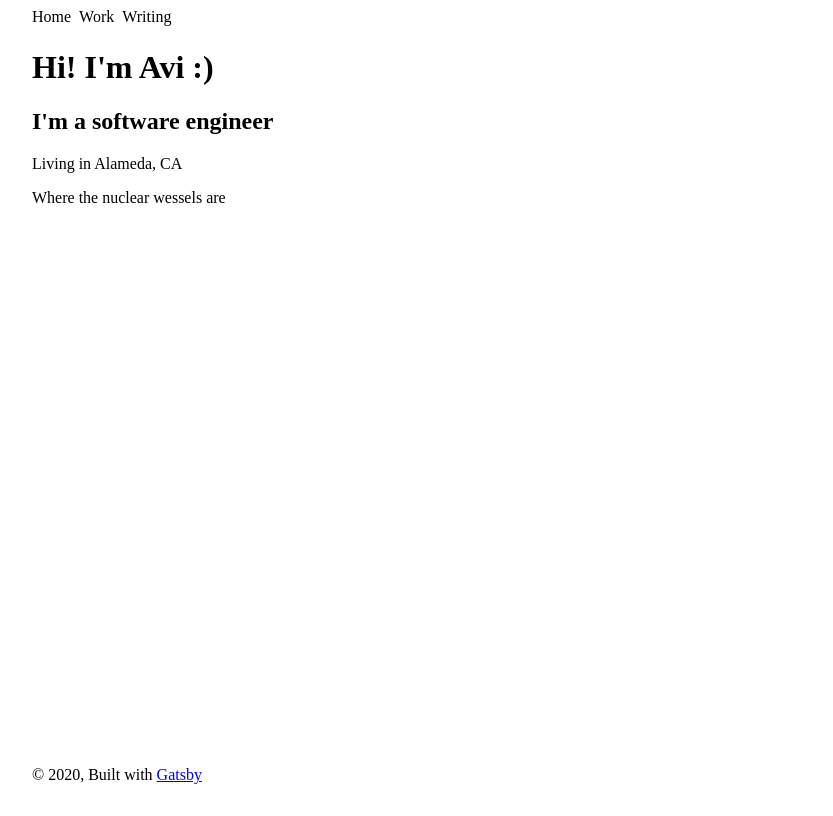
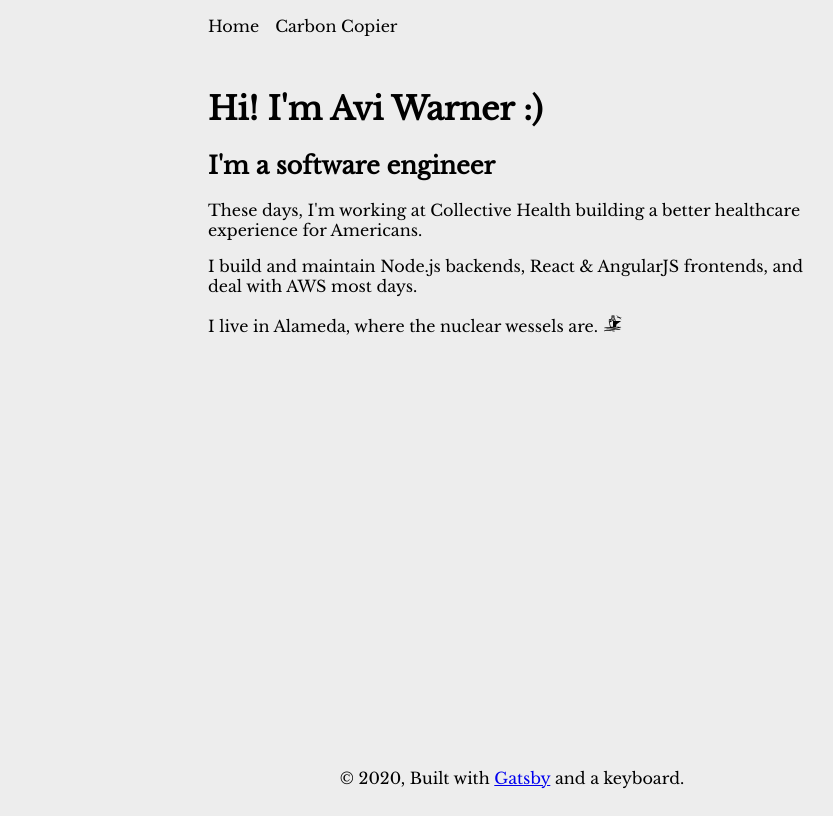
Before and after one commit to aviwarner/portfolio, a Gatsby site: page / in a window 1280 px wide. Shown: the whole page, without its empty margins (128-961 px from the left). Built offline with nearby package versions, Linux system fonts and the light colour scheme; Gatsby itself is replaced by a stand-in of ours; a web font is replaced by a local one.

Commit message:
add carbon copier

```diff
--- a/gatsby-config.js
+++ b/gatsby-config.js
@@ -32,15 +32,25 @@ module.exports = {
       resolve: `gatsby-plugin-google-fonts`,
       options: {
         fonts: [
-          `vollkorn`,
-          'Frank Ruhl Libre',
-          'montserrat'
+          `Libre Baskerville`,
+          'Work Sans'
         ],
         display: 'swap'
       }
-    }
-    // this (optional) plugin enables Progressive Web App + Offline functionality
-    // To learn more, visit: https://gatsby.dev/offline
-    // `gatsby-plugin-offline`,
+    },
+    {
+      resolve: `gatsby-source-filesystem`,
+      options: {
+        name: `markdown-pages`,
+        path: `${__dirname}/src/markdown-pages`,
+      },
+    },
+    {
+      resolve: `gatsby-source-filesystem`,
+      options: {
+        path: `${__dirname}/src/images`,
+      },
+    },
+    `gatsby-transformer-remark`
   ],
 }
--- a/package.json
+++ b/package.json
@@ -13,12 +13,14 @@
     "gatsby-plugin-offline": "^3.2.38",
     "gatsby-plugin-react-helmet": "^3.3.14",
     "gatsby-plugin-sharp": "^2.6.43",
-    "gatsby-source-filesystem": "^2.3.37",
+    "gatsby-source-filesystem": "^2.4.1",
+    "gatsby-transformer-remark": "^2.9.2",
     "gatsby-transformer-sharp": "^2.5.20",
     "prop-types": "^15.7.2",
     "react": "^16.12.0",
     "react-dom": "^16.12.0",
     "react-helmet": "^6.1.0",
+    "react-icons": "^3.11.0",
     "styled-components": "^5.2.1"
   },
   "devDependencies": {
--- a/src/components/header.js
+++ b/src/components/header.js
@@ -1,31 +1,6 @@
 import { Link } from "gatsby"
 import PropTypes from "prop-types"
 import React from "react"
-
-import styled from 'styled-components'
-
-const PageHeader = styled.header`
-  margin: 0 auto;
-  margin-bottom: 1.45rem;
-  max-width: 960px;
-`
-
-const NavBar = styled.div`
-  margin: 0 auto;
-  max-width: 960;
-  display: flex;
-  flex-direction: row;
-`
-
-const NavItem = styled.div`
-  margin: 0;
-  padding-right: 0.5rem;
-`
-
-const NavLink = styled(Link)`
-  text-decoration: none;
-  color: black;
-`
 
 const PAGES = [
   {
@@ -33,27 +8,21 @@ const PAGES = [
     route: "/"
   },
   {
-    title: 'Work',
-    route: "/work"
-  },
-  {
-    title: 'Writing',
-    route: "/writing"
+    title: 'Carbon Copier',
+    route: "/carbon-copier"
   }
 ]
 
 const Header = ({ siteTitle }) => (
-  <PageHeader>
-    <NavBar>
+  <header>
+    <nav>
       {PAGES.map(page => (
-        <NavItem>
-          <NavLink to={page.route}>
-            {page.title}
-          </NavLink>
-        </NavItem>
+        <Link className="nav-link" to={page.route}>
+          {page.title}
+        </Link>
       ))}
-    </NavBar>
-  </PageHeader>
+    </nav>
+  </header>
 )
 
 Header.propTypes = {
--- a/src/components/layout.js
+++ b/src/components/layout.js
@@ -8,16 +8,8 @@
 import React from "react"
 import PropTypes from "prop-types"
 import { useStaticQuery, graphql } from "gatsby"
-import styled from 'styled-components'
 
 import Header from "./header"
-
-const Footer = styled.footer`
-  bottom: 0;
-  margin-top: 2rem;
-  padding-bottom: 1rem;
-  position: fixed;
-`
 
 const Layout = ({ children }) => {
   const data = useStaticQuery(graphql`
@@ -31,23 +23,17 @@ const Layout = ({ children }) => {
   `)
 
   return (
-    <>
-      <Header siteTitle={data.site.siteMetadata?.title || `Title`} />
-      <div
-        style={{
-          margin: `0 auto`,
-          maxWidth: 960,
-          padding: `0 1.0875rem 1.45rem`,
-        }}
-      >
+    <div id="page-container">
+      <div id="content-wrap">
+        <Header siteTitle={data.site.siteMetadata?.title || `Title`} />
         <main>{children}</main>
-        <Footer>
-          © {new Date().getFullYear()}, Built with
+      </div>
+      <footer>
+        © {new Date().getFullYear()}, Built with
           {` `}
-          <a href="https://www.gatsbyjs.com">Gatsby</a>
-        </Footer>
-      </div>
-    </>
+        <a href="https://www.gatsbyjs.com">Gatsby</a> and a keyboard.
+      </footer>
+    </div>
   )
 }
 
--- a/src/pages/index.js
+++ b/src/pages/index.js
@@ -1,16 +1,26 @@
 import React from "react"
+import { GiCarrier } from 'react-icons/gi';
 
 import Layout from "../components/layout"
 import SEO from "../components/seo"
 
+import './styles.css';
+
 const IndexPage = () => (
   <Layout>
 
-      <SEO title="Home" />
-      <h1>Hi! I'm Avi :)</h1>
-      <h2>I'm a software engineer</h2>
-      <p>Living in Alameda, CA</p>
-      <p>Where the nuclear wessels are</p>
+    <SEO title="Home" />
+    <h1>Hi! I'm Avi Warner :)</h1>
+    <h2>I'm a software engineer</h2>
+    <p>
+      These days, I'm working at Collective Health building a better healthcare experience
+      for Americans.
+    </p>
+    <p>
+      I build and maintain Node.js backends, React & AngularJS frontends, and deal with AWS
+      most days.
+    </p>
+    <p>I live in Alameda, where the nuclear wessels are. <GiCarrier className='inline-icon' /></p>
   </Layout>
 )
 
--- /dev/null
+++ b/src/pages/styles.css
@@ -0,0 +1,67 @@
+body {
+    font-family: 'Libre Baskerville', serif;
+    font-weight: 400;
+    background-color: #EDEDED;
+}
+
+h1, h2, h3, h4, h5, h6 {
+    font-family: 'Libre Baskerville', serif;
+    font-weight: 700;
+}
+
+.button {
+    font-family: 'Work Sans', sans-serif;
+    font-weight: 700;
+    font-size: 13px;
+    text-transform: uppercase;
+    letter-spacing: 3px;
+}
+
+main {
+    padding: 2rem;
+    max-width: 38rem;
+    margin: auto;
+}
+
+header {
+    margin: 0 auto;
+    max-width: 38rem;
+}
+
+nav {
+    display: flex;
+    flex-direction: row;
+    padding-top: 0.5rem;
+}
+
+footer{
+    position: absolute;
+    bottom: 0;
+    height: 2.5rem;
+    width: 100%;
+    text-align: center;
+}
+
+#page-container {
+    position: relative;
+    min-height: 100vh;
+}
+
+#content-wrap {
+    padding-bottom: 2.5rem;    /* Footer height */
+}
+
+.nav-link {
+    text-decoration: none;
+    color: black;
+    margin-right: 1rem;
+}
+
+.inline-icon {
+    align-self: center;
+    display: inline-flex;
+    height: 20px;
+    position: relative;
+    top: .125em;
+    width: 20px;
+}
```
Also changed, not shown: gatsby-node.js (+38 -6 lines), src/markdown-pages/carboncopier.md (added, +70 -0 lines), src/pages/work.js (deleted, +0 -16 lines), src/pages/writing.js (deleted, +0 -16 lines), src/templates/projectTemplate.js (added, +47 -0 lines), src/images/cc_ticket_view.jpg (added), 1 other file.
